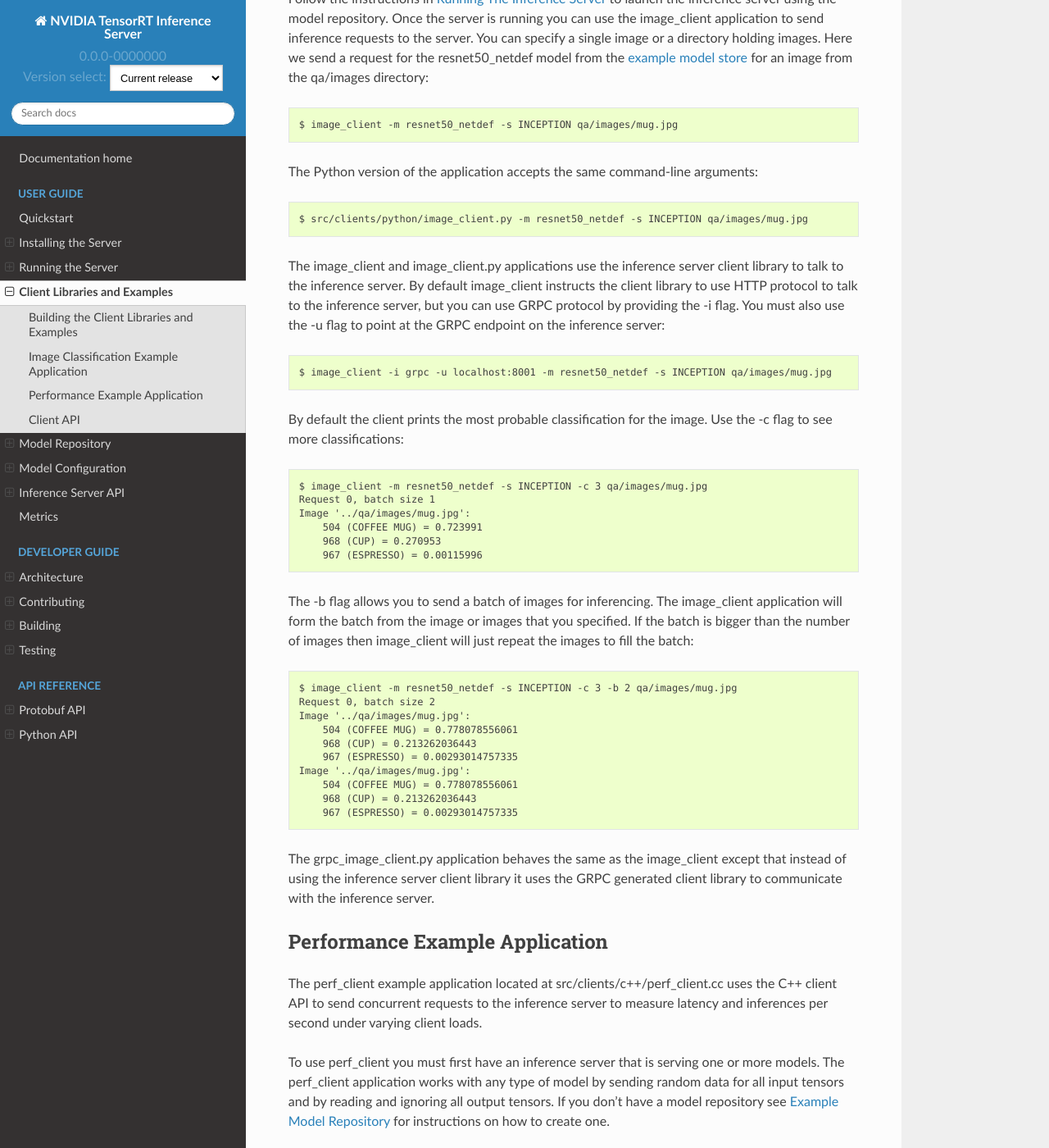
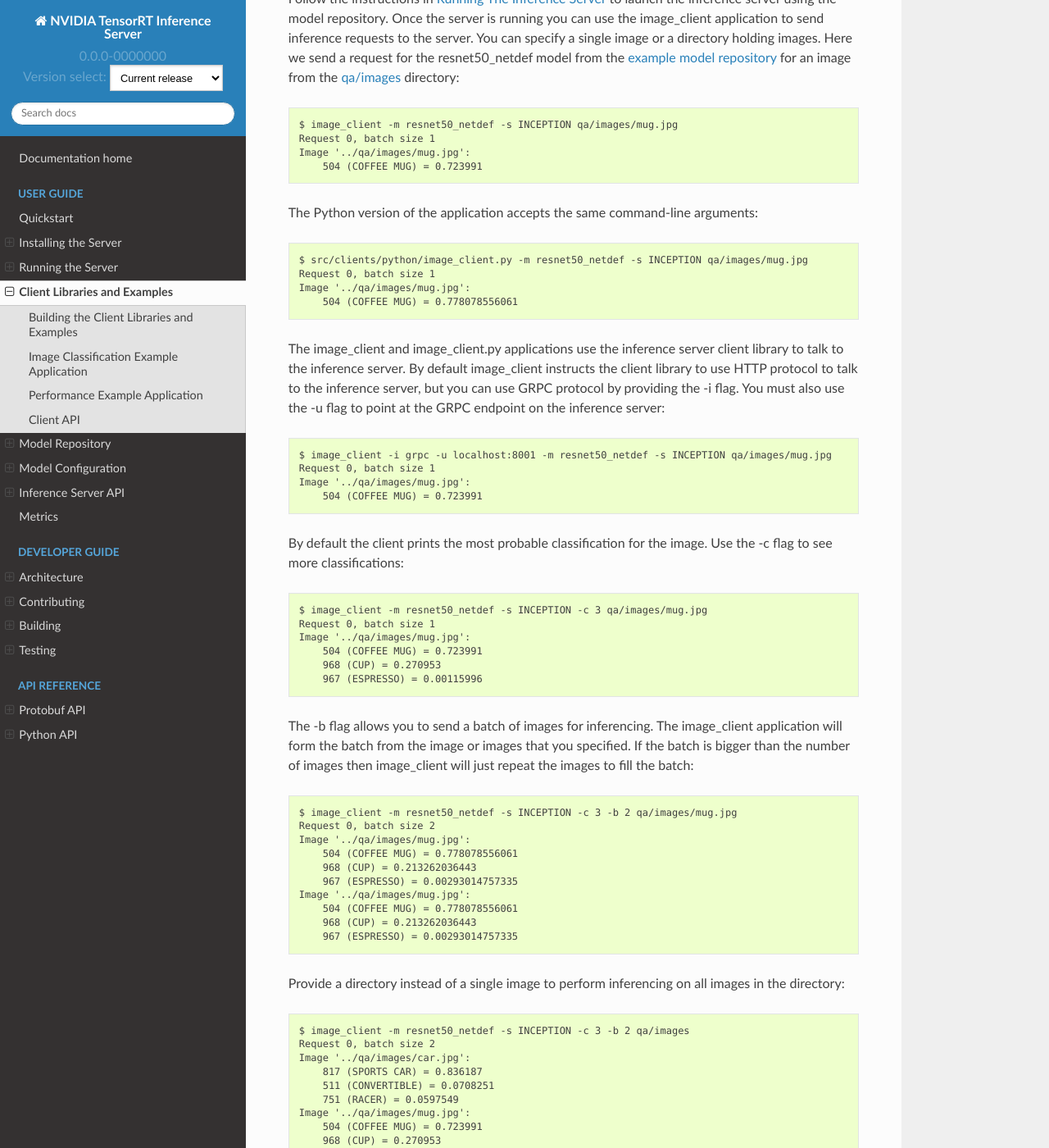
Before and after one commit to triton-inference-server/server, a Sphinx documentation site: the page built from docs/client.rst, in a window 1280 px wide and 1400 px high, scrolled down 1529 px. Shown: the whole window at 82% size. Built offline with Sphinx 7.4.7 and the Read the Docs theme 2.0.0, drawn with Linux system fonts in a browser that asks for light colours; pages that are not in the unit, such as notebooks, are missing from menus; some of the changed text lies outside the part shown.

Commit message:
Documentation updates

```diff
--- a/docs/build.rst
+++ b/docs/build.rst
@@ -76,6 +76,7 @@
   # mkdir -p /opt/tensorrtserver/bin
   # cp bazel-bin/src/clients/c++/image_client /opt/tensorrtserver/bin/.
   # cp bazel-bin/src/clients/c++/perf_client /opt/tensorrtserver/bin/.
+  # cp bazel-bin/src/clients/c++/simple_client /opt/tensorrtserver/bin/.
   # mkdir -p /opt/tensorrtserver/lib
   # cp bazel-bin/src/clients/c++/librequest.so /opt/tensorrtserver/lib/.
   # cp bazel-bin/src/clients/c++/librequest.a /opt/tensorrtserver/lib/.
@@ -85,7 +86,8 @@
 Some source changes seem to cause bazel to get confused and not
 correctly rebuild all required sources. You can force bazel to rebuild
 all the inference server source without requiring a complete rebuild
-by doing the following before issuing the above build command::
+of the TensorFlow and Caffe2 components by doing the following before
+issuing the above build command::
 
   # rm -fr bazel-bin/src
 
--- a/docs/client.rst
+++ b/docs/client.rst
@@ -96,9 +96,11 @@
 ----------------------------------------
 
 The image classification example that uses the C++ client API is
-available at src/clients/c++/image\_client.cc. The Python version of
-the image classification client is available at
-src/clients/python/image\_client.py.
+available at `src/clients/c++/image\_client.cc
+<https://github.com/NVIDIA/tensorrt-inference-server/blob/master/src/clients/c%2B%2B/image_client.cc>`_. The
+Python version of the image classification client is available at
+`src/clients/python/image\_client.py
+<https://github.com/NVIDIA/tensorrt-inference-server/blob/master/src/clients/python/image_client.py>`_.
 
 To use image\_client (or image\_client.py) you must first have an
 inference server that is serving one or more image classification
@@ -113,16 +115,23 @@
 server is running you can use the image\_client application to send
 inference requests to the server. You can specify a single image or a
 directory holding images. Here we send a request for the
-resnet50_netdef model from the :ref:`example model
-store<section-example-model-repository>` for an image from the
-qa/images directory::
+resnet50_netdef model from the :ref:`example model repository
+<section-example-model-repository>` for an image from the `qa/images
+<https://github.com/NVIDIA/tensorrt-inference-server/tree/master/qa/images>`_
+directory::
 
   $ image_client -m resnet50_netdef -s INCEPTION qa/images/mug.jpg
+  Request 0, batch size 1
+  Image '../qa/images/mug.jpg':
+      504 (COFFEE MUG) = 0.723991
 
 The Python version of the application accepts the same command-line
 arguments::
 
   $ src/clients/python/image_client.py -m resnet50_netdef -s INCEPTION qa/images/mug.jpg
+  Request 0, batch size 1
+  Image '../qa/images/mug.jpg':
+      504 (COFFEE MUG) = 0.778078556061
 
 The image\_client and image\_client.py applications use the inference
 server client library to talk to the inference server. By default
@@ -132,6 +141,9 @@
 GRPC endpoint on the inference server::
 
   $ image_client -i grpc -u localhost:8001 -m resnet50_netdef -s INCEPTION qa/images/mug.jpg
+  Request 0, batch size 1
+  Image '../qa/images/mug.jpg':
+      504 (COFFEE MUG) = 0.723991
 
 By default the client prints the most probable classification for the
 image. Use the \-c flag to see more classifications::
@@ -160,18 +172,45 @@
       968 (CUP) = 0.213262036443
       967 (ESPRESSO) = 0.00293014757335
 
-The grpc\_image\_client.py application behaves the same as the
-image\_client except that instead of using the inference server client
-library it uses the GRPC generated client library to communicate with
-the inference server.
+Provide a directory instead of a single image to perform inferencing
+on all images in the directory::
+
+  $ image_client -m resnet50_netdef -s INCEPTION -c 3 -b 2 qa/images
+  Request 0, batch size 2
+  Image '../qa/images/car.jpg':
+      817 (SPORTS CAR) = 0.836187
+      511 (CONVERTIBLE) = 0.0708251
+      751 (RACER) = 0.0597549
+  Image '../qa/images/mug.jpg':
+      504 (COFFEE MUG) = 0.723991
+      968 (CUP) = 0.270953
+      967 (ESPRESSO) = 0.00115996
+  Request 1, batch size 2
+  Image '../qa/images/vulture.jpeg':
+      23 (VULTURE) = 0.992326
+      8 (HEN) = 0.00231854
+      84 (PEACOCK) = 0.00201471
+  Image '../qa/images/car.jpg':
+      817 (SPORTS CAR) = 0.836187
+      511 (CONVERTIBLE) = 0.0708251
+      751 (RACER) = 0.0597549
+
+The grpc\_image\_client.py application at available at
+`src/clients/python/grpc\_image\_client.py
+<https://github.com/NVIDIA/tensorrt-inference-server/blob/master/src/clients/python/grpc_image_client.py>`_
+behaves the same as the image\_client except that instead of using the
+inference server client library it uses the GRPC generated client
+library to communicate with the inference server.
 
 Performance Example Application
 -------------------------------
 
 The perf\_client example application located at
-src/clients/c++/perf\_client.cc uses the C++ client API to send
-concurrent requests to the inference server to measure latency and
-inferences per second under varying client loads.
+`src/clients/c++/perf\_client.cc
+<https://github.com/NVIDIA/tensorrt-inference-server/blob/master/src/clients/c%2B%2B/perf_client.cc>`_
+uses the C++ client API to send concurrent requests to the inference
+server to measure latency and inferences per second under varying
+client loads.
 
 To use perf\_client you must first have an inference server that is
 serving one or more models. The perf\_client application works with
@@ -280,16 +319,22 @@
 
 The C++ client API exposes a class-based interface for querying server
 and model status and for performing inference. The commented interface
-is available at src/clients/c++/request.h and in the API Reference.
+is available at `src/clients/c++/request.h
+<https://github.com/NVIDIA/tensorrt-inference-server/blob/master/src/clients/c%2B%2B/request.h>`_
+and in the API Reference.
 
 The Python client API provides similar capabilities as the C++
 API. The commented interface is available at
-src/clients/python/\_\_init\_\_.py and in the API Reference.
+`src/clients/python/\_\_init\_\_.py
+<https://github.com/NVIDIA/tensorrt-inference-server/blob/master/src/clients/python/__init__.py>`_
+and in the API Reference.
 
 A very simple C++ example application at
-src/clients/c++/simple\_client.cc and a Python version at
-src/clients/python/simple\_client.py demonstrate basic client API
-usage.
+`src/clients/c++/simple\_client.cc
+<https://github.com/NVIDIA/tensorrt-inference-server/blob/master/src/clients/c%2B%2B/simple_client.cc>`_
+and a Python version at `src/clients/python/simple\_client.py
+<https://github.com/NVIDIA/tensorrt-inference-server/blob/master/src/clients/python/simple_client.py>`_
+demonstrate basic client API usage.
 
 To run the the C++ version of the simple example, first build as
 described in :ref:`section-building-the-client-libraries-and-examples`
--- a/docs/quickstart.rst
+++ b/docs/quickstart.rst
@@ -39,7 +39,7 @@
 
 Next, use the :ref:`section-example-model-repository` section to
 create an example model repository containing a couple of models that
-you can make available with the inference server.
+you can serve with the inference server.
 
 Now that you have a model repository, follow the instructions in
 :ref:`section-running-the-inference-server` to start the inference
```
Also changed, not shown: other parts of docs/client.rst (+1 -1 lines), docs/install.rst (+8 -1 lines), docs/run.rst (+12 -5 lines).
